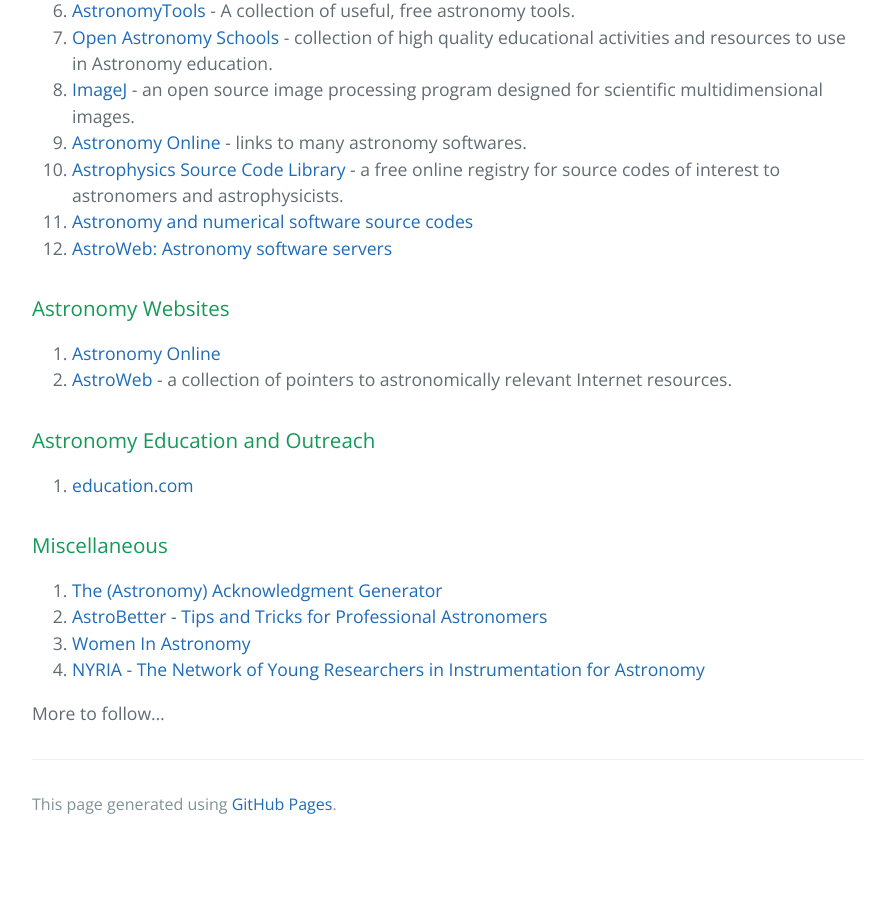
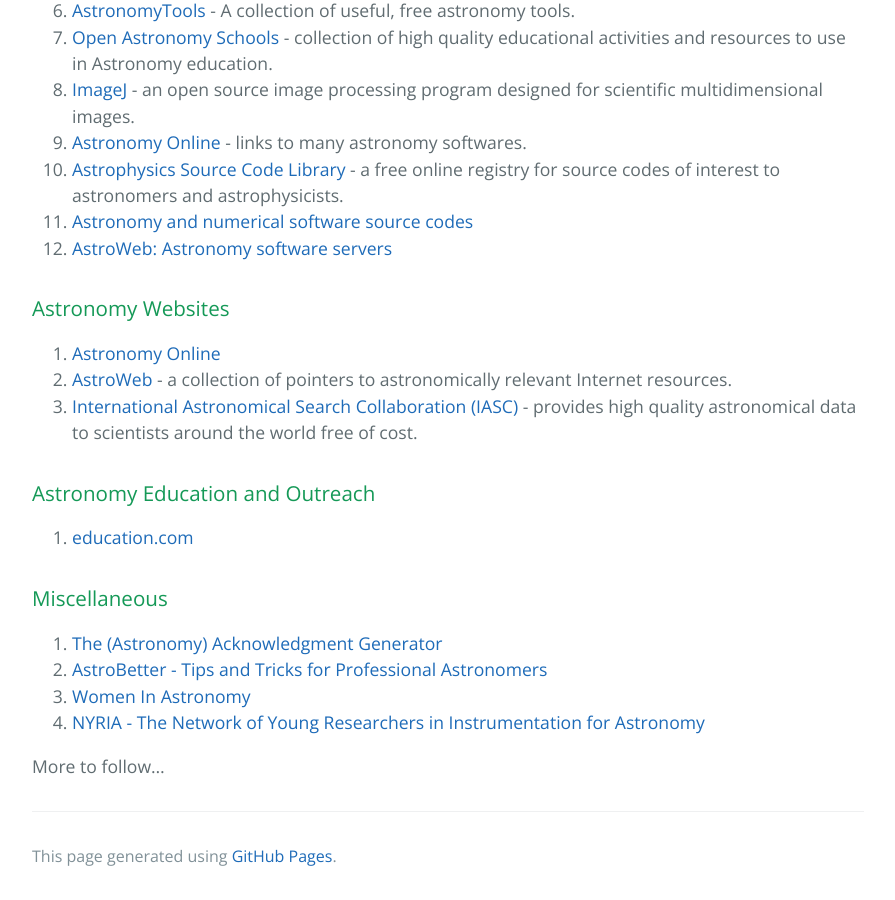
Before and after one commit to kalyanradhakrishnan/Astronomy-In-India, a Jekyll site: the page built from index.md, in a window 1280 px wide and 900 px high, scrolled down 1491 px. Shown: the whole window, without its empty margins (192-1087 px from the left). Built offline with Jekyll 4.4.1, drawn with Linux system fonts in a browser that asks for light colours; before the commit the page ends 2339 px from its top, so only the background shows below that.

Commit message:
Update index.md

```diff
--- a/index.md
+++ b/index.md
@@ -51,6 +51,7 @@
 ### Astronomy Websites
 1. [Astronomy Online](http://astronomyonline.org/default.asp?Cate=Home)
 2. [AstroWeb](http://cdsweb.u-strasbg.fr/astroWeb/astroweb.html) -  a collection of pointers to astronomically relevant Internet resources.
+3. [International Astronomical Search Collaboration (IASC)](http://iasc.cosmosearch.org) - provides high quality astronomical data to scientists around the world free of cost.
 
 ### Astronomy Education and Outreach
 1. [education.com](https://www.education.com/resources/earth-science/?referral_url=kidsastronomy.com)
```
